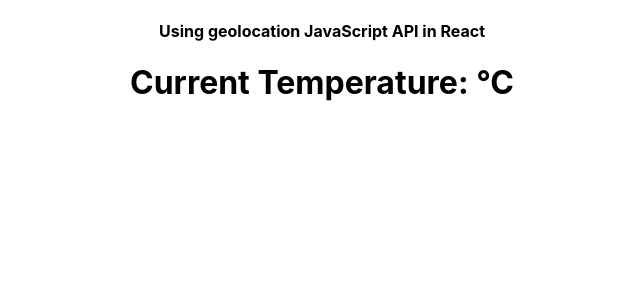
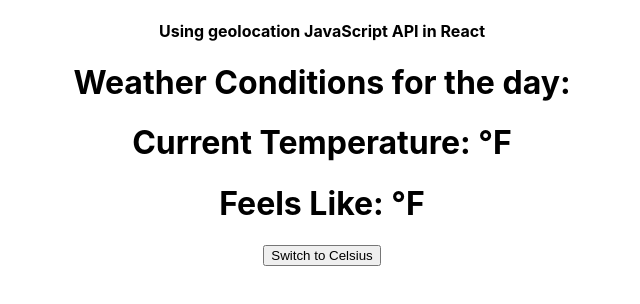
Before and after one commit to Mariabruner/ReactProject, a React (Create React App) app in the folder project/: page / in a window 1280 px wide. Shown: the top 304 px of the page, without its empty margins (318-958 px from the left). Built offline with nearby package versions, Linux system fonts and the light colour scheme; no server answers.

Commit message:
added button to switch between F and C

```diff
--- a/project/src/components/Location.js
+++ b/project/src/components/Location.js
@@ -12,7 +12,10 @@ class App extends Component {
   componentDidMount() {
     navigator.geolocation.getCurrentPosition(function(position) {
       console.log("Latitude is :", position.coords.latitude);
+      const latitude = position.coords.latitude
       console.log("Longitude is :", position.coords.longitude);
+      const longitude = position.coords.longitude
+      return (latitude, longitude)
     });
   }
 
--- /dev/null
+++ b/project/src/components/WeatherData.css
@@ -0,0 +1,6 @@
+a{
+    cursor: pointer;
+    user-select: none;
+    font-size: 10px;
+    margin: 10px;
+  }
--- a/project/src/components/WeatherData.js
+++ b/project/src/components/WeatherData.js
@@ -1,26 +1,30 @@
-import React, {useState, useEffect} from 'react'
+import React, {useState} from 'react'
+import './WeatherData.css'
+import Location from './Location'
 
+let curUnit = "imperial"
 
 const GetWeather = () => {
     const [weather, setWeather] = useState()
     const [temp, setTemp] = useState()
+    const [feelsLike, setFeelsLike] = useState()
+
+
 
     let lat = 39.767
     let lon = -86.145
 
-    const fetchResults = () => {
+    const fetchResults = (curUnit) => {
         let key = `9abe7b37b3a238440fcff0377e910c06`
-        let url = `https://api.openweathermap.org/data/2.5/weather?lat=${lat}&lon=${lon}&appid=${key}&units=metric`
+        let url = `https://api.openweathermap.org/data/2.5/weather?lat=${lat}&lon=${lon}&appid=${key}&units=${curUnit}`
 
 
         fetch(url)
             .then(res => res.json())
             .then( res => {
-                console.log(res)
-                console.log(res.weather[0].main)
                 setWeather(res.weather[0].main)
                 console.log(res.main.temp)
-                setTemp(res.main.temp)
+                setFeelsLike(res.main.feels_like)
             })
             .catch( error => {
                 console.log(error)
@@ -28,13 +32,37 @@ const GetWeather = () => {
 
     }
 
-    fetchResults()
+    fetchResults(curUnit)
+
+    const toggleUnits = () => {
+
+       if (curUnit === "metric"){
+        curUnit = "imperial"
+       } else if (curUnit === "imperial"){
+           curUnit = "metric"
+       }
+       fetchResults(curUnit)
+    }
+
+    if (curUnit === "imperial"){
     return (
         <div>
-        <h1>{weather}</h1>
-        <h1>Current Temperature: {temp} °C</h1>
+        <h1>Weather Conditions for the day: {weather}</h1>
+        <h1>Current Temperature: {temp} °F</h1>
+        <h1>Feels Like: {feelsLike} °F</h1>
+        <button onClick={toggleUnits}>Switch to Celsius</button>
         </div>
     )
+    } else if (curUnit === "metric"){
+        return(
+        <div>
+        <h1>Weather Conditions for the day: {weather}</h1>
+        <h1>Current Temperature: {temp} °C</h1>
+        <h1>Feels Like: {feelsLike} °C</h1>
+        <button onClick={toggleUnits}>Switch to Farenheit</button>
+        </div>
+        )
+    }
 }
 
 export default GetWeather
```
